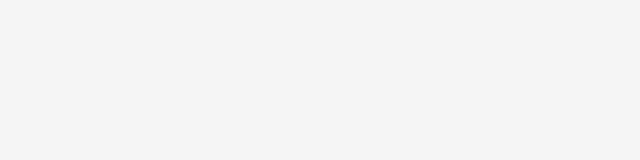
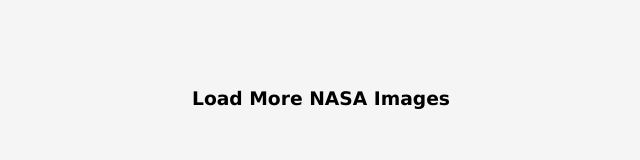
Before and after one commit to Djones917/nasaapod_2021, a plain HTML site: page index.html in a window 1280 px wide. Shown: the whole page, without its empty margins (319-959 px from the left). Drawn offline with Linux system fonts and the light colour scheme.

Commit message:
added new h3

```diff
--- a/index.html
+++ b/index.html
@@ -27,7 +27,7 @@
             </span>
             <!-- Favorites Nav -->
             <span class="navigation-items" id="favoritesNav">
-
+                <h3 class="clickable">Load More NASA Images</h3>
             </span>
         </div>
     </div>
```
